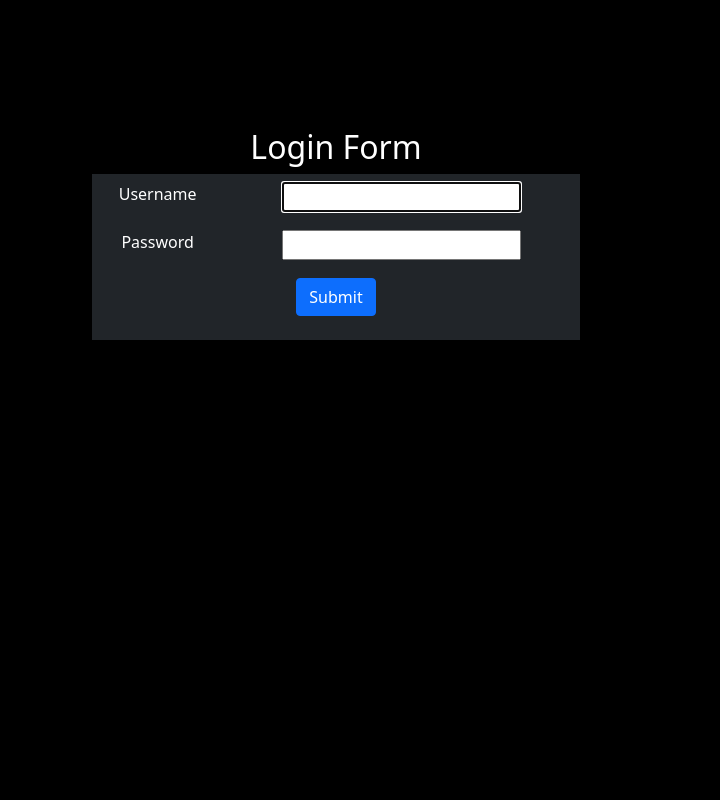
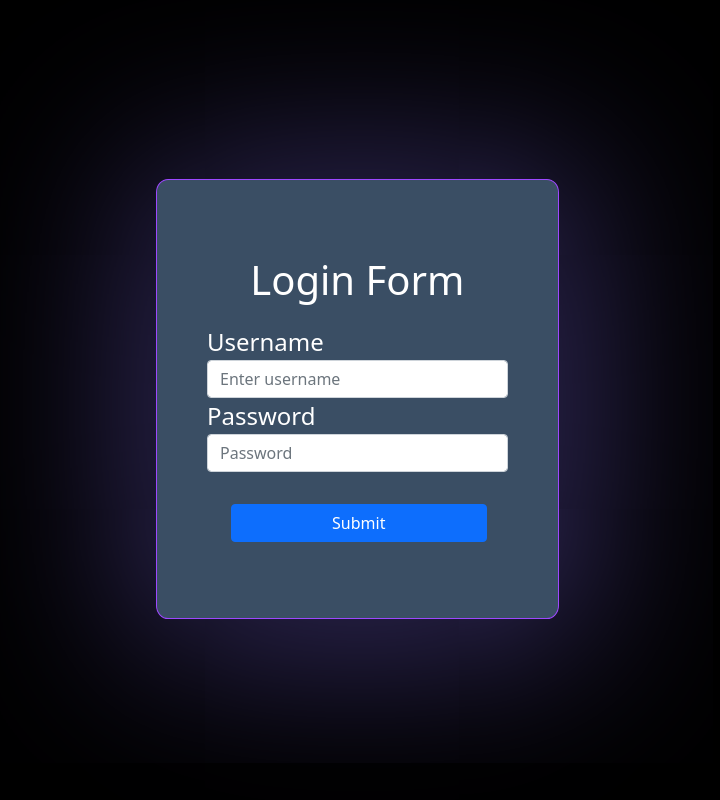
Before and after one commit to kavania2002/MobiMart, a Django app: page /login in a window 1280 px wide. Shown: the whole page, without its empty margins (304-1024 px from the left). Run offline with Django 3.2, Linux system fonts and the light colour scheme; some libraries are stand-ins or nearby versions.

Commit message:
Updated login.html

```diff
--- a/MobiMart/templates/login.html
+++ b/MobiMart/templates/login.html
@@ -1,3 +1,4 @@
+
 <!DOCTYPE html>
 <html lang="en">
 
@@ -5,60 +6,91 @@
     <meta charset="UTF-8">
     <meta name="viewport" content="width=device-width, initial-scale=1.0">
     <title>Login Page</title>
+
     <!-- CSS only -->
     <link href="https://cdn.jsdelivr.net/npm/bootstrap@5.0.0-beta1/dist/css/bootstrap.min.css" rel="stylesheet"
         integrity="sha384-giJF6kkoqNQ00vy+HMDP7azOuL0xtbfIcaT9wjKHr8RbDVddVHyTfAAsrekwKmP1" crossorigin="anonymous">
 
-
+  <script src="https://code.jquery.com/jquery-3.3.1.slim.min.js"
+    integrity="sha384-q8i/X+965DzO0rT7abK41JStQIAqVgRVzpbzo5smXKp4YfRvH+8abtTE1Pi6jizo"
+    crossorigin="anonymous"></script>
+  <script src="https://cdnjs.cloudflare.com/ajax/libs/popper.js/1.14.7/umd/popper.min.js"
+    integrity="sha384-UO2eT0CpHqdSJQ6hJty5KVphtPhzWj9WO1clHTMGa3JDZwrnQq4sF86dIHNDz0W1"
+    crossorigin="anonymous"></script>
+  <script src="https://stackpath.bootstrapcdn.com/bootstrap/4.3.1/js/bootstrap.min.js"
+    integrity="sha384-JjSmVgyd0p3pXB1rRibZUAYoIIy6OrQ6VrjIEaFf/nJGzIxFDsf4x0xIM+B07jRM"
+    crossorigin="anonymous"></script>
 
   <style>
+
 body{
         background-color: black;
         color: white;
         }
 
-        .form-signin {
-            width: 40%;
-            margin-top: 10%;
+h2{
+    font-size: 2.5em;
+    text-align: center;
+    margin-bottom: 0.5em;
 }
+label{
+    font-size: 1.5em;
+
+}
+.bg{
+    background-color: black;
+
+    width: 100%;
+    height: 100vh;
+}
+.form-container{
+    background-color: #79a4d17a;
+    margin-top: 11.2em;
+    width: 100%;
+    margin-left:28em;
+    padding: 76px 50px;
+    border-radius: 3%;
+    border: 1px solid #9d48ff;
+    -webkit-box-shadow: 3px 9px 186px 21px rgba(34,14,145,1);
+    -moz-box-shadow: 3px 9px 186px 21px rgba(34,14,145,1);
+    box-shadow: 3px 9px 186px 21px rgb(98 83 181 / 59%);
+}
+#btn-id{
+    width:85%;
+    margin-top: 2em;
+    margin-left: 1.5em;
+}
+
     </style>
-</head>
 
 
 
-<body class="text-center">
+</head>
+
+<body>
   <div class="form-signin container-fluid">
-        <form action="login" method="post">
+    <div class="row">
+      <div class="col-md-4">
+        <form class="form-container">
             {% csrf_token %}
-            <table class="table table-borderless table-dark table-hover">
-                <thead colspan="2">
+
           <h2>Login Form</h2>
-                </thead>
-                <tbody>
-                    <tr>
-                        <td><label class="form-label">Username</label></td>
-                        <td><input class="" type="text" name="username" required autofocus></td>
-                    </tr>
-                    <tr>
-                        <td><label class="form-label">Password</label></td>
-                        <td><input class="" type="password" name="password" required></td>
-                    </tr>
-                    <tr>
-                        <td colspan="2">
-                            <input class="btn btn-primary" type="submit" value="Submit">
-                        </td>
-                    </tr>
-                </tbody>
-                <thead>
-                    <td colspan="2">
+          <div class="form-group">
+            <label for="exampleInputEmail1">Username</label>
+            <input type="text" class="form-control" placeholder="Enter username" required></div>
+          <div class="form-group">
+            <label for="exampleInputPassword1">Password</label>
+            <input type="password" class="form-control" id="exampleInputPassword1" placeholder="Password" required>
+          </div>
+          <button type="submit" class="btn btn-primary btn-block" id="btn-id">Submit</button>
             {% for message in messages %}
             <h5 align="center">{{message}}</h5>
             {% endfor %}
-                    </td>
-                </thead>
-            </table>
         </form>
       </div>
+    </div>
+  </div>
+
 </body>
 
 </html>
```
Lines whose indentation alone changed are shown as unchanged.
